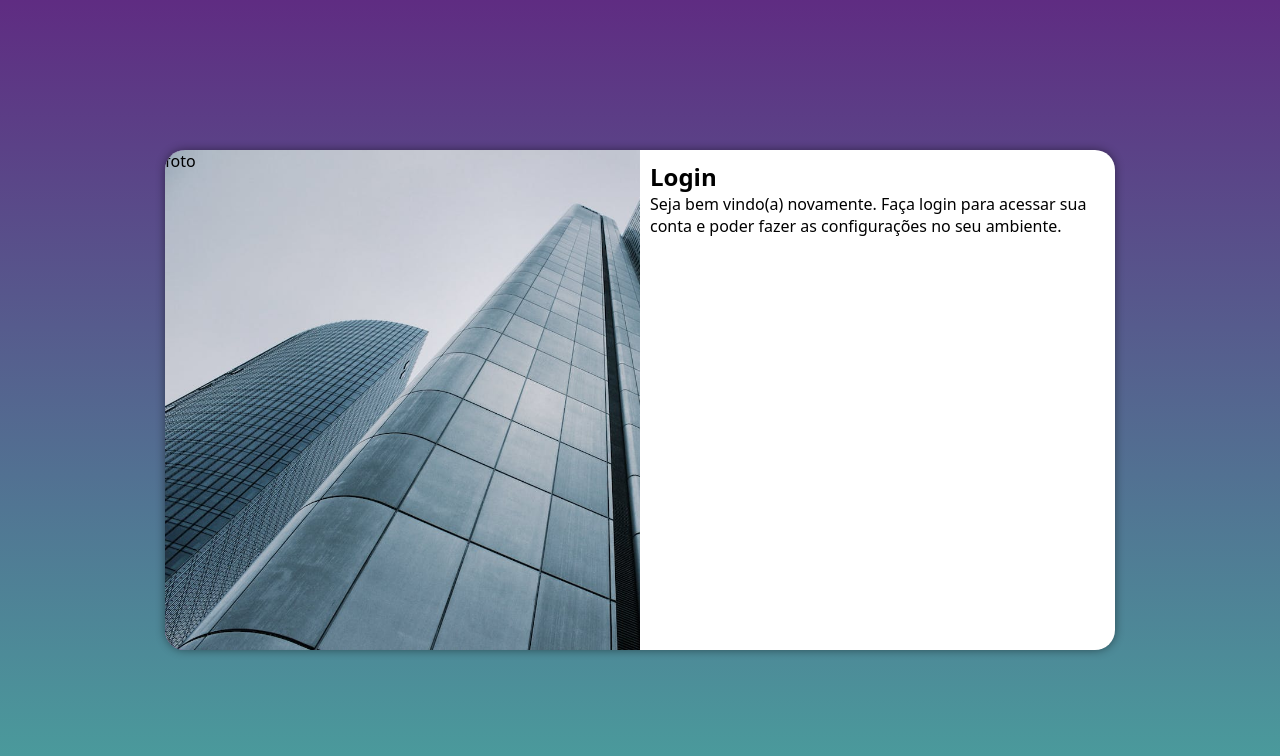
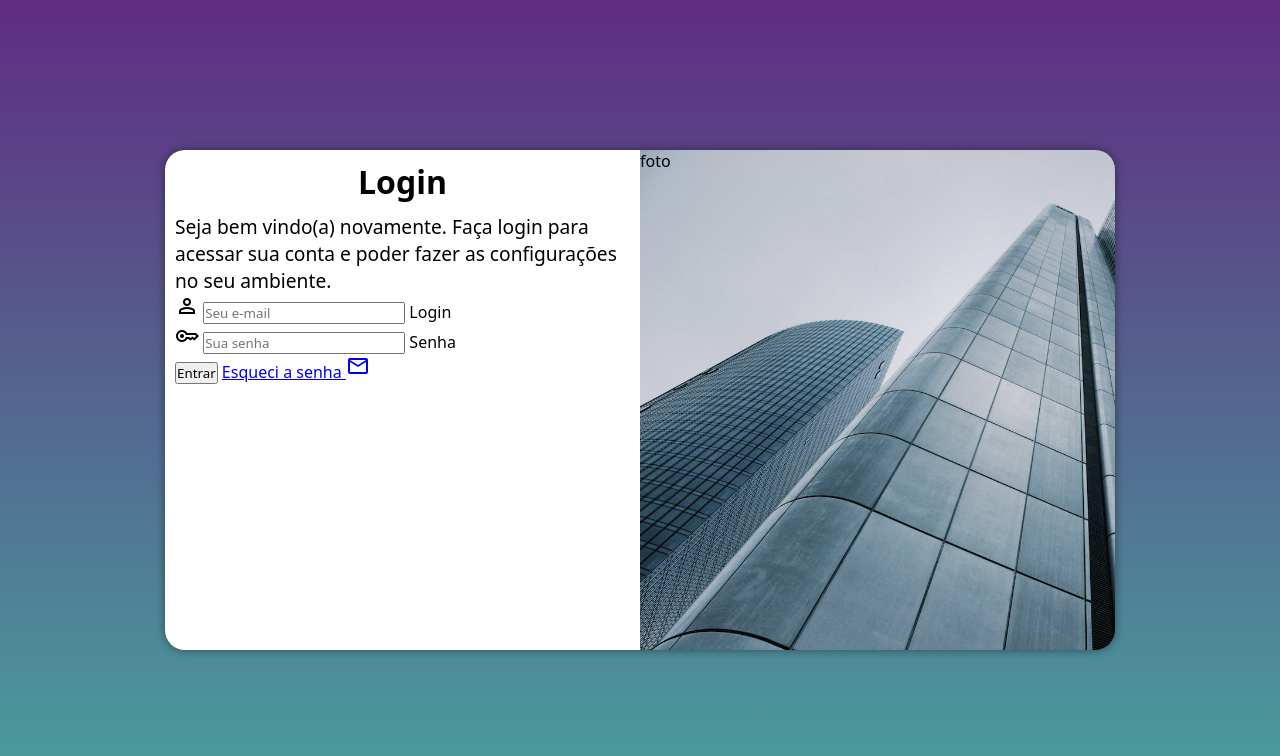
Before and after one commit to icarogalvan/projeto-login, a plain HTML site: page index.html in a window 1280 px wide. Drawn offline with nearby package versions, Linux system fonts and the light colour scheme.

Commit message:
criação do formulario

```diff
--- a/Estilos/media-query.css
+++ b/Estilos/media-query.css
@@ -31,13 +31,21 @@
     }
 
     section#login > div#imagem {
-        float: left;
+        float: right;
         width: 50%;
         height: 100%;
     }
 
     section#login > div#formulario {
-        float: right;
+        float: left;
         width: 50%;
     }
+
+    div#formulario > h1 {
+        font-size: 2em;
+    }
+
+    div#formulario > p {
+        font-size: 1.2em;
+    }
 }
--- a/Estilos/style.css
+++ b/Estilos/style.css
@@ -54,3 +54,12 @@ section#login > div#formulario {
     padding: 10px;
     display: block;
 }
+
+div#formulario > h1 {
+    text-align: center;
+    margin-bottom: 10px;
+}
+
+div#formulario > p {
+    font-size: 0.8em;
+}
--- a/index.html
+++ b/index.html
@@ -6,6 +6,7 @@
     <title>Document</title>
     <link rel="stylesheet" href="Estilos/style.css">
     <link rel="stylesheet" href="Estilos/media-query.css">
+    <link href="https://fonts.googleapis.com/css2?family=Material+Symbols+Outlined" rel="stylesheet" />
 </head>
 <body>
     <main>
@@ -16,8 +17,25 @@
             <div id="formulario">
                 <h1>Login</h1>
                 <p>Seja bem vindo(a) novamente. Faça login para acessar sua conta e poder fazer as configurações no seu ambiente.</p>
-                <form action="login.php" method="post">
-
+                <form action="login.php" method="post" autocomplete="on">
+                    <div class="campo">
+                        <span class="material-symbols-outlined">
+                            person
+                        </span>
+                        <input type="email" name="login" id="ilogin" placeholder="Seu e-mail" autocomplete="email" maxlength="30" required>
+                        <label for="ilogin">Login</label>
+                    </div>
+                    <div>
+                        <span class="material-symbols-outlined">
+                            key
+                        </span>
+                        <input type="password" name="senha" id="isenha" placeholder="Sua senha" autocomplete="current-password" minlength="8" maxlength="20" required>
+                        <label for="campo">Senha</label>
+                    </div>
+                    <input type="submit" value="Entrar">
+                    <a href="esqueci.html">
+                        Esqueci a senha <span class="material-symbols-outlined">mail</span>
+                    </a>
                 </form>
             </div>
         </section>
```
